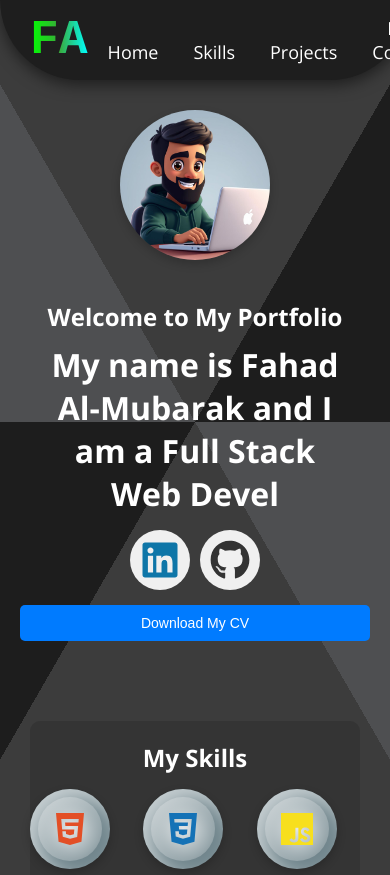
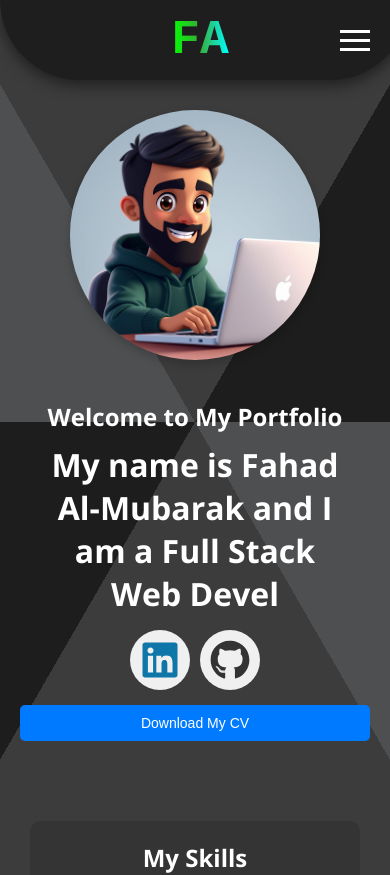
Before and after one commit to FahadAlMubarak/my-portfolio, a React (Vite) app: page / in a window 390 px wide. Shown: the top 875 px of the page. Built offline with nearby package versions, Linux system fonts and the light colour scheme.

Commit message:
created burger tap for mobile responsiveness

```diff
--- a/src/assets/Components/Banner.css
+++ b/src/assets/Components/Banner.css
@@ -118,8 +118,8 @@
   }
 
   .image-div img {
-    width: 150px;
-    height: 150px;
+    width: 250px;
+    height: 250px;
     margin-right: 0;
   }
   .btn {
--- a/src/assets/Components/Navbar.css
+++ b/src/assets/Components/Navbar.css
@@ -13,6 +13,7 @@
   height: 50px;
   top: 0;
   z-index: 1000;
+  transition: border-radius 0.5s ease;
 }
 
 /* Navbar Logo */
@@ -144,3 +145,92 @@ input:checked + .switch .label-en {
 input:checked + .switch .label-ar {
   color: white;
 }
+
+/* Burger menu */
+.burger {
+  display: none; /* Hide burger by default */
+  flex-direction: column;
+  cursor: pointer;
+  padding-right: 30px;
+}
+
+.line {
+  width: 30px;
+  height: 3px;
+  background: white;
+  margin: 3px 0;
+  transition: all 0.3s ease;
+}
+
+.line.open {
+  transform: rotate(45deg);
+}
+
+.line.open:nth-child(2) {
+  opacity: 0;
+}
+
+.line.open:nth-child(3) {
+  transform: rotate(-45deg);
+}
+
+@media (max-width: 768px) {
+  .navbar.open {
+    border-bottom-left-radius: 0;
+    border-bottom-right-radius: 0;
+  }
+  .navbar ul {
+    display: none; /* Hide the navbar links on mobile by default */
+    flex-direction: column;
+    position: absolute;
+    top: 50px;
+    right: 0;
+    background-color: #1e1e1e;
+    width: 100%; /* Full width on mobile */
+    padding: 10px 0;
+    border-bottom-left-radius: 15px;
+    border-bottom-right-radius: 15px;
+    z-index: 999; /* Ensure the dropdown stays above other elements */
+  }
+
+  .navbar ul li {
+    text-align: center;
+    padding: 15px 0;
+    width: 100%;
+    border-bottom: 1px solid rgba(255, 255, 255, 0.1);
+  }
+
+  .navbar ul.open {
+    display: flex; /* Show the navbar links when the burger is clicked */
+    flex-direction: column;
+    justify-content: flex-start;
+    width: 100%;
+    background-color: #1e1e1e; /* Ensures background matches the navbar */
+    border-bottom-left-radius: 15px;
+    border-bottom-right-radius: 15px;
+    box-shadow: 0px 4px 10px rgba(0, 0, 0, 0.5); /* Add shadow to give a dropdown effect */
+    transition: max-height 0.3s ease-in-out; /* Smooth opening transition */
+    margin-top: 30px;
+  }
+
+  .burger {
+    display: flex; /* Show the burger menu on mobile */
+  }
+
+  .toggle-switch {
+    display: flex;
+    justify-content: center; /* Center the switch horizontally */
+    margin-top: 10px; /* Adjust margin as needed */
+    margin-left: 45%;
+  }
+
+  .switch {
+    display: flex;
+    align-items: center;
+    justify-content: center; /* Center the switch within its container */
+  }
+
+  .navbar .logo {
+    margin-left: 36%;
+  }
+}
--- a/src/assets/Components/Navbar.jsx
+++ b/src/assets/Components/Navbar.jsx
@@ -1,7 +1,8 @@
-
+import { useState } from "react";
 import "./Navbar.css";
 
 const Navbar = ({ onToggleLanguage, language }) => {
+  const [isOpen, setIsOpen] = useState(false);
 
   const translation = {
     en: {
@@ -20,19 +21,27 @@ const Navbar = ({ onToggleLanguage, language }) => {
     },
   };
 
+  const toggleMenu = () => {
+    setIsOpen(!isOpen);
+  };
+
   return (
-    <nav className="navbar">
+    <nav className={`navbar ${isOpen ? "open" : ""}`}>
       <div className="logo">
         <a href="/" className="logo">
           {translation[language].logo}
         </a>
       </div>
-      <ul>
-
-        <li><a href="#Banner">{translation[language].home}</a></li>
-        <li><a href="#Skills">{translation[language].skills}</a></li>
-        <li><a href="#Projects">{translation[language].projects}</a></li>
-        <li><a href="#Connect">{translation[language].connect}</a></li>
+      <div className="burger" onClick={toggleMenu}>
+        <div className={`line ${isOpen ? "open" : ""}`}></div>
+        <div className={`line ${isOpen ? "open" : ""}`}></div>
+        <div className={`line ${isOpen ? "open" : ""}`}></div>
+      </div>
+      <ul className={`nav-links ${isOpen ? "open" : ""}`}>
+        <li><a href="#Banner" onClick={toggleMenu}>{translation[language].home}</a></li>
+        <li><a href="#Skills" onClick={toggleMenu}>{translation[language].skills}</a></li>
+        <li><a href="#Projects" onClick={toggleMenu}>{translation[language].projects}</a></li>
+        <li><a href="#Connect" onClick={toggleMenu}>{translation[language].connect}</a></li>
 
         <div className="toggle-switch">
           <input
@@ -44,15 +53,14 @@ const Navbar = ({ onToggleLanguage, language }) => {
           <label htmlFor="language-toggle" className="switch">
             <span className="slider"></span>
             <span className="labels">
-            <span className="label-en">EN</span>
-            <span className="label-ar">AR</span>
+              <span className="label-en">EN</span>
+              <span className="label-ar">AR</span>
             </span>
           </label>
         </div>
       </ul>
-
     </nav>
-  )
+  );
 };
 
-export default Navbar
+export default Navbar;
--- a/src/assets/Components/Projects.css
+++ b/src/assets/Components/Projects.css
@@ -111,7 +111,6 @@
 
   .project-card img {
     width: 95%;
-    height: auto;
   }
 
   .project-title {
```
